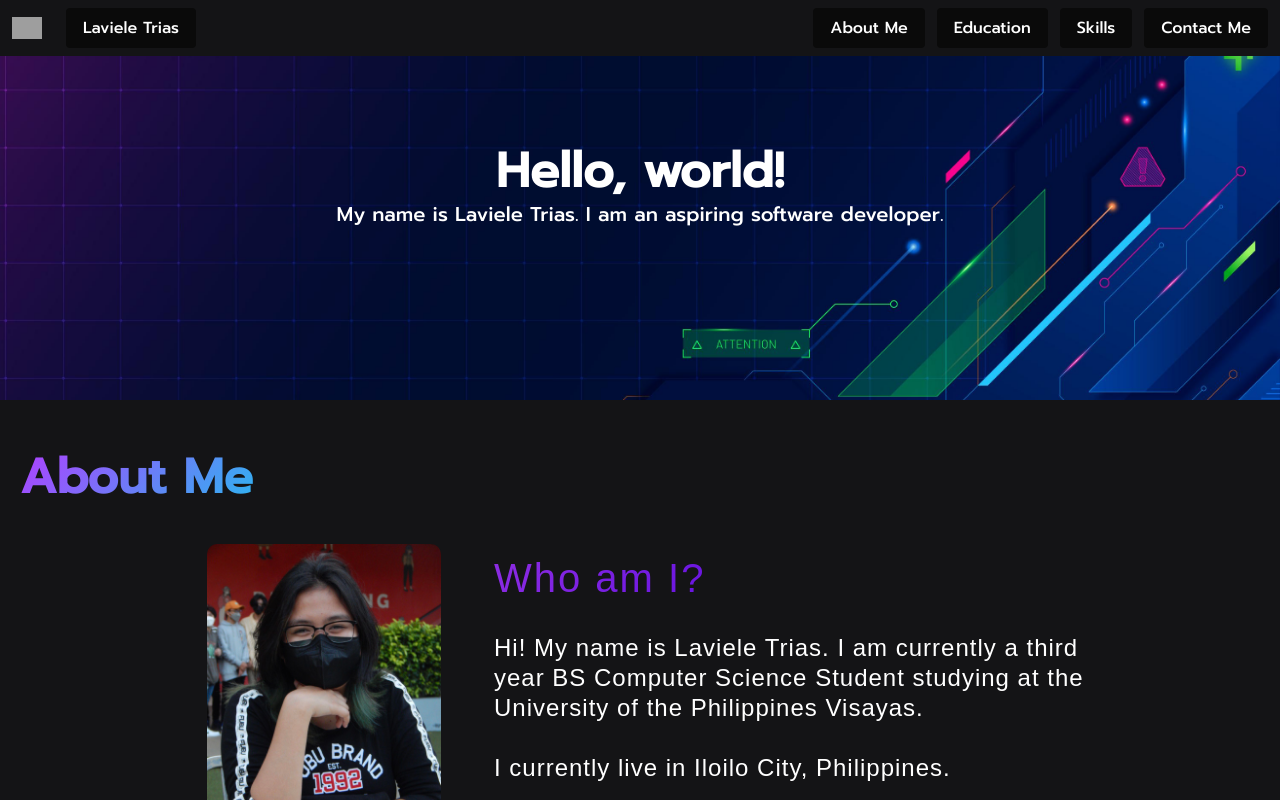
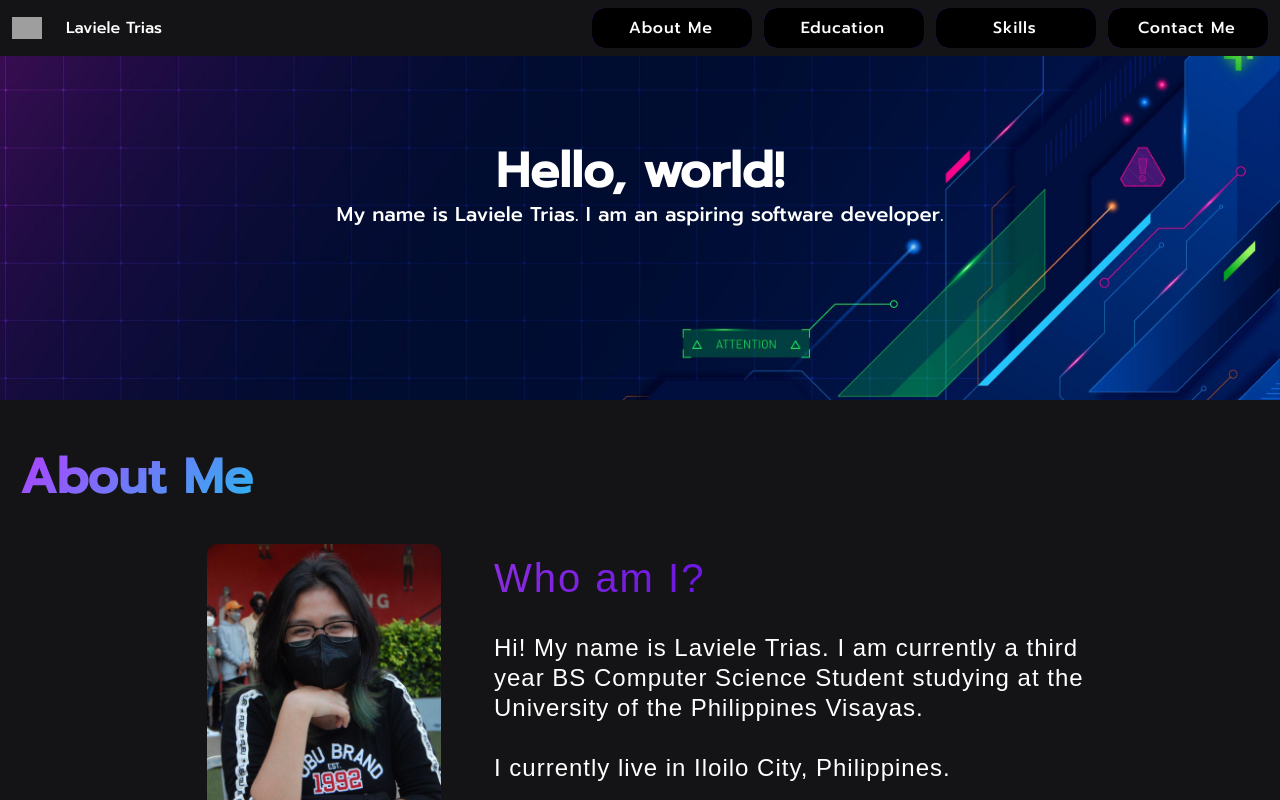
Before and after one commit to Alunxina/portfolio-website-vue-bulma, a Vue app: page / in a window 1280 px wide. Shown: the top 800 px of the page. Built offline with nearby package versions, Linux system fonts and the light colour scheme; grey boxes are pictures that could not be loaded; a web font is replaced by a local one.

Commit message:
Modified navbar
Added navbar button modification animation for the navigation bar

```diff
--- a/src/components/NavBar.vue
+++ b/src/components/NavBar.vue
@@ -14,30 +14,30 @@
 
   <div id="navbarlist" class="navbar-menu">
     <div class="navbar-start">
-      <div class="navbar-item">
-        <div class="button is-black">Laviele Trias</div>
-      </div>
+      <div class="navbar-item has-text-white">
+          Laviele Trias
+        </div>
     </div>
     <div class="navbar-end">
       <div class="navbar-item">
         <div class="field is-grouped">
           <p class="control">
-            <a class="button is-black" href="#aboutpage">
+            <a class="button is-black gradientbutton" href="#aboutpage">
               <span>About Me</span>
             </a>
           </p>
           <p class="control">
-            <a class="button is-black" href="#education">
+            <a class="button is-black gradientbutton" href="#education">
               <span>Education</span>
             </a>
           </p>
           <p class="control">
-            <a class="button is-black" href="#skills">
+            <a class="button is-black gradientbutton" href="#skills">
               <span>Skills</span>
             </a>
           </p>
           <p class="control">
-            <a class="button is-black" href="#contact">
+            <a class="button is-black gradientbutton" href="#contact">
               <span>Contact Me</span>
             </a>
           </p>
@@ -92,4 +92,63 @@
   color:white;
   font-family: "Prompt", sans-serif;
 }
+
+
+.gradientbutton {
+  position: relative;
+  font-family: inherit;
+  font-weight: 500;
+  letter-spacing: 0.05em;
+  border-radius: 0.8em;
+  border: none;
+  background: linear-gradient(to right, #8e2de2, #4a00e0);
+  color: ghostwhite;
+  overflow: hidden;
+  width: 10rem;
+  font-family: "Prompt", sans-serif;
+  width: 10rem;;
+  cursor: pointer;
+}
+
+.gradientbutton a {
+  text-decoration: none;
+  color: white;
+}
+
+.gradientbutton span {
+  position: relative;
+  z-index: 10;
+  transition: color 0.4s;
+  display: inline-flex;
+  align-items: center;
+  padding: 0.8em 1.2em 0.8em 1.05em;
+}
+
+.gradientbutton::before,
+.gradientbutton::after {
+  position: absolute;
+  top: 0;
+  left: 0;
+  width: 100%;
+  height: 100%;
+  z-index: 0;
+}
+
+.gradientbutton::before {
+  content: "";
+  background: #000;
+  width: 120%;
+  left: -10%;
+  transform: skew(30deg);
+  transition: transform 0.4s cubic-bezier(0.3, 1, 0.8, 1);
+}
+
+.gradientbutton:hover::before {
+  transform: translate3d(100%, 0, 0);
+}
+
+.gradientbutton:active {
+  transform: scale(0.95);
+}
+
 </style>
```
